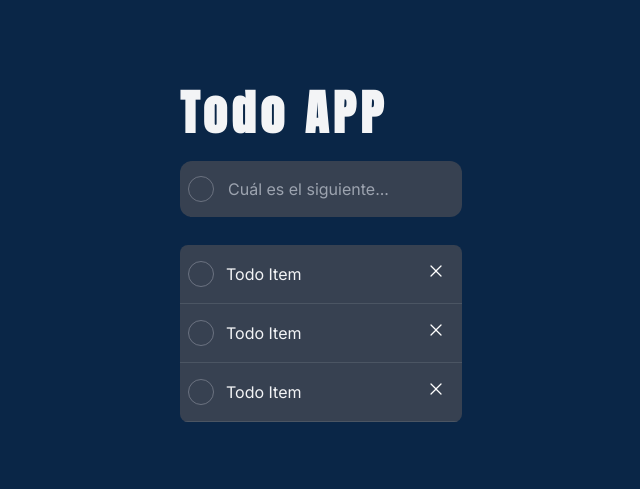
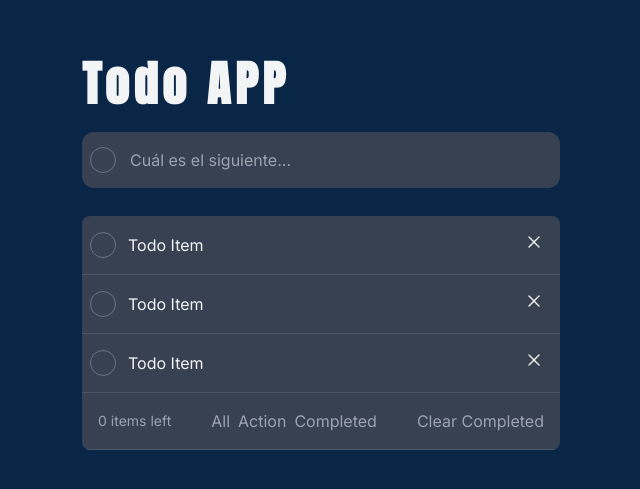
Before and after one commit to Javi-Salas-Dev/TodoList-app, a React (Create React App) app: page / in a window 1280 px wide. Shown: the part 145-634 px from the top of the page, without its empty margins (319-959 px from the left). Built offline with nearby package versions, Linux system fonts and the light colour scheme.

Commit message:
se agregan los diferentes filtros del todo app

```diff
--- a/src/componentes/TodoFilters/TodoFilters.components.jsx
+++ b/src/componentes/TodoFilters/TodoFilters.components.jsx
@@ -1,12 +1,43 @@
 const FiltersContainer = ({children}) => {
     return (
-        <div className="flex items-center justify-between p-4 bg-gray-700 border-b border-solid border-gray-600">
+        <div className="flex items-center justify-between p-4 bg-gray-700 border-b border-solid border-gray-600 space-x-10">
             {children}
         </div>
     )
 }
 
 
+const ItemsLeft = ({ total = 0}) => {
+    return (
+        <p className="text-gray-400 text-sm">
+            {total} items left
+        </p>
+    )
+}
 
 
-export { FiltersContainer };
+const FilterButtonContainer = ({children}) => {
+    return (
+        <div className="flex items-center space-x-2">
+            {children}
+        </div>
+    )
+}
+
+
+const FilterButton = ({ action, active, filter}) => {
+    return (
+        <button className={`text-gray-400 hover:text-white cursor-pointer transition-all duration-300 ease-in-out `
+        + (active.toLowerCase().includes(filter.toLowerCase()) ? 'text-blue-400' : 'text:gray-400')
+        }>
+            {filter}
+        </button>
+    )
+}
+
+
+
+
+
+
+export { FiltersContainer, ItemsLeft, FilterButtonContainer, FilterButton };
--- a/src/componentes/TodoFilters/TodoFilters.jsx
+++ b/src/componentes/TodoFilters/TodoFilters.jsx
@@ -1,6 +1,20 @@
+import { FilterButton, FilterButtonContainer, FiltersContainer, ItemsLeft } from "./TodoFilters.components";
+
 const TodoFilters = () => {
     return (
-        <div></div>
+        <FiltersContainer>
+            <ItemsLeft />
+            <FilterButtonContainer>
+                <FilterButton action={() => {}} active="All" filter='All'/>
+                <FilterButton action={() => {}} active="All" filter='Action'/>
+                <FilterButton action={() => {}} active="All" filter='Completed'/>
+            </FilterButtonContainer>
+
+            <button className="text-gray-400 hover:text-white cursor-pointer transition-all duration-300 ease-in">
+                Clear Completed
+            </button>
+
+        </FiltersContainer>
     )
 
 }
--- a/src/componentes/TodoList/TodoList.jsx
+++ b/src/componentes/TodoList/TodoList.jsx
@@ -1,7 +1,10 @@
+import { TodoFilters } from "../TodoFilters";
+
 const TodoList = ({ children }) => {
     return (
         <div className="flex flex-col mt-7 rounded-lg overflow-hidden shadow-2-xl">
             {children}
+            <TodoFilters/>
         </div>
     )
 
```
